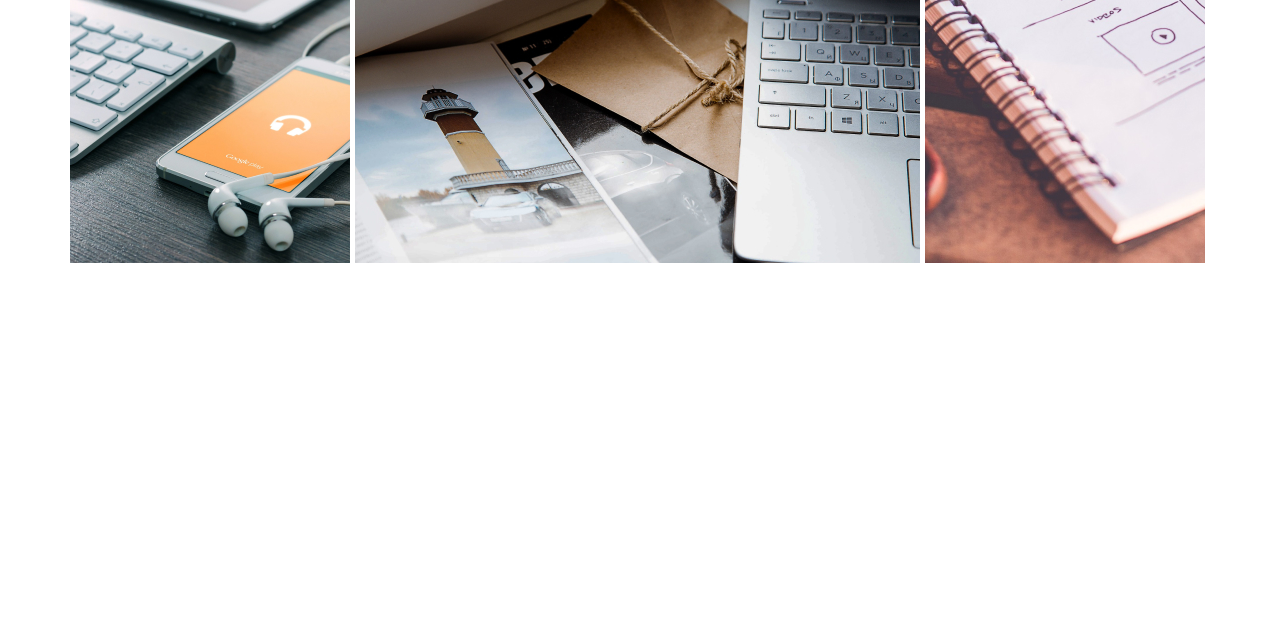
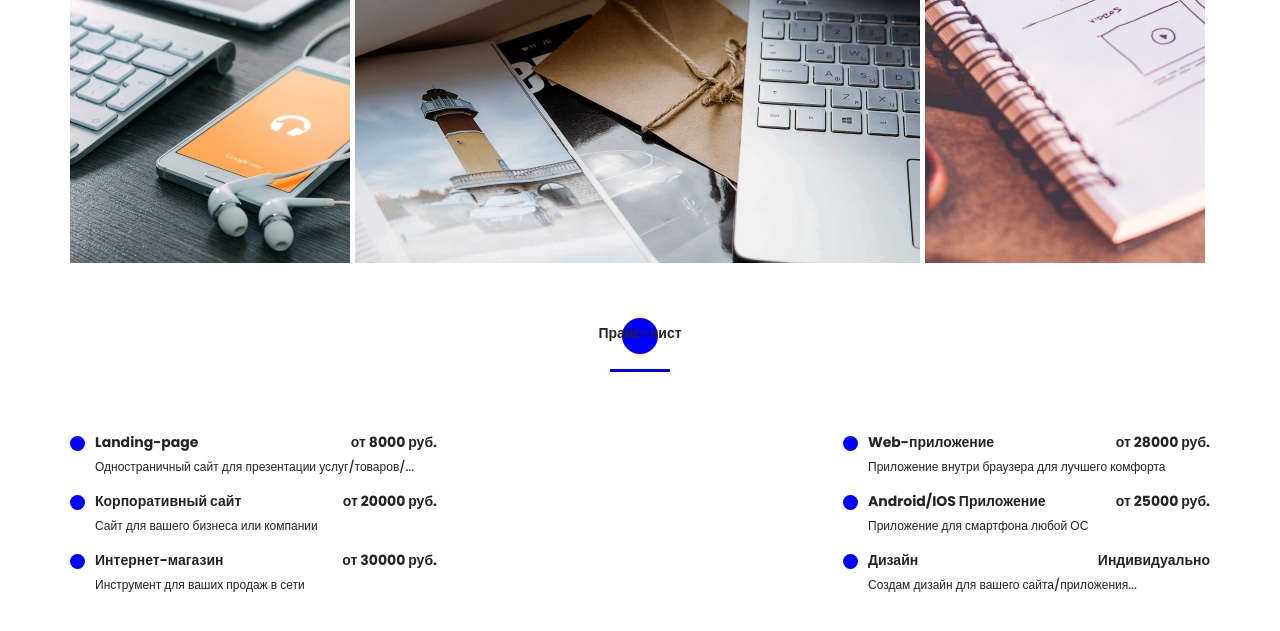
Before and after one commit to maxbronnikov10/portfolio, a website: page src/index.html in a window 1280 px wide. Shown: the part 4002-4633 px from the top of the page. Before the commit the page ends 4265 px from the top, so only its background shows below. Drawn offline with nearby package versions, Linux system fonts and the light colour scheme; files that its build step writes are made by us from their sources; files whose address does not match are found by name.

Commit message:
add price section

```diff
--- a/src/index.html
+++ b/src/index.html
@@ -388,6 +388,48 @@
             </div>
         </div>
     </section>
+    <section class="price">
+        <div class="container">
+            <h2 class="title title_fz14 title__section-title">Прайс-лист</h2>
+            <div class="divider"></div>
+            <div class="price__wrapper">
+                <div class="price__column">
+                    <div class="price__item">
+                        <h3 class="title title_fz14">Landing-page</h3>
+                        <div class="price__tag">от 8000 руб.</div>
+                        <div class="price__description">Одностраничный сайт для презентации услуг/товаров/...</div>
+                    </div>
+                    <div class="price__item">
+                        <h3 class="title title_fz14">Корпоративный сайт</h3>
+                        <div class="price__tag">от 20000 руб.</div>
+                        <div class="price__description">Сайт для вашего бизнеса или компании</div>
+                    </div>
+                    <div class="price__item">
+                        <h3 class="title title_fz14">Интернет-магазин</h3>
+                        <div class="price__tag">от 30000 руб.</div>
+                        <div class="price__description">Инструмент для ваших продаж в сети</div>
+                    </div>
+                </div>
+                <div class="price__column">
+                    <div class="price__item">
+                        <h3 class="title title_fz14">Web-приложение</h3>
+                        <div class="price__tag">от 28000 руб.</div>
+                        <div class="price__description">Приложение внутри браузера для лучшего комфорта</div>
+                    </div>
+                    <div class="price__item">
+                        <h3 class="title title_fz14">Android/IOS Приложение</h3>
+                        <div class="price__tag">от 25000 руб.</div>
+                        <div class="price__description">Приложение для смартфона любой ОС</div>
+                    </div>
+                    <div class="price__item">
+                        <h3 class="title title_fz14">Дизайн</h3>
+                        <div class="price__tag">Индивидуально</div>
+                        <div class="price__description">Создам дизайн для вашего сайта/приложения...</div>
+                    </div>
+                </div>
+            </div>
+        </div>
+    </section>
     <script src="js/script.js"></script>
 </body>
 
--- /dev/null
+++ b/src/sass/blocks/_price.scss
@@ -0,0 +1,40 @@
+.price {
+    padding-top: 60px;
+    &__wrapper {
+        margin-top: 60px;
+        display: grid;
+        grid-template: repeat(3, minmax(44px, auto)) / repeat(2, 367px);
+        grid-auto-rows: minmax(44px, auto);
+        justify-content: space-between;
+    }
+    &__item {
+        padding-left: 25px;
+        position: relative;
+        display: grid;
+        grid-template: repeat(2, minmax(17px, auto)) / repeat(2, minmax(57px, auto));
+        grid-auto-rows: minmax(17px, auto);
+        justify-content: space-between;
+        row-gap: 5px;
+        margin-bottom: 15px;
+        h3 {
+            margin-bottom: 0;
+        }
+        @include before_circle;
+        &:before {
+            width: 15px;
+            height: 15px;
+            top: 4px;
+        }
+    }
+    &__tag {
+        text-align: right;
+        font-size: 14px;
+        line-height: 21px;
+        font-weight: bold;
+    }
+    &__description {
+        grid-column: 1/3;
+        font-size: 12px;
+        line-height: 18px;
+    }
+}
--- a/src/sass/style.scss
+++ b/src/sass/style.scss
@@ -31,3 +31,4 @@
 @import "blocks/resume";
 @import "blocks/skills";
 @import "blocks/portfolio";
+@import "blocks/price";
```
Also changed, not shown: dist/css/style.min.css, dist/index.html.
